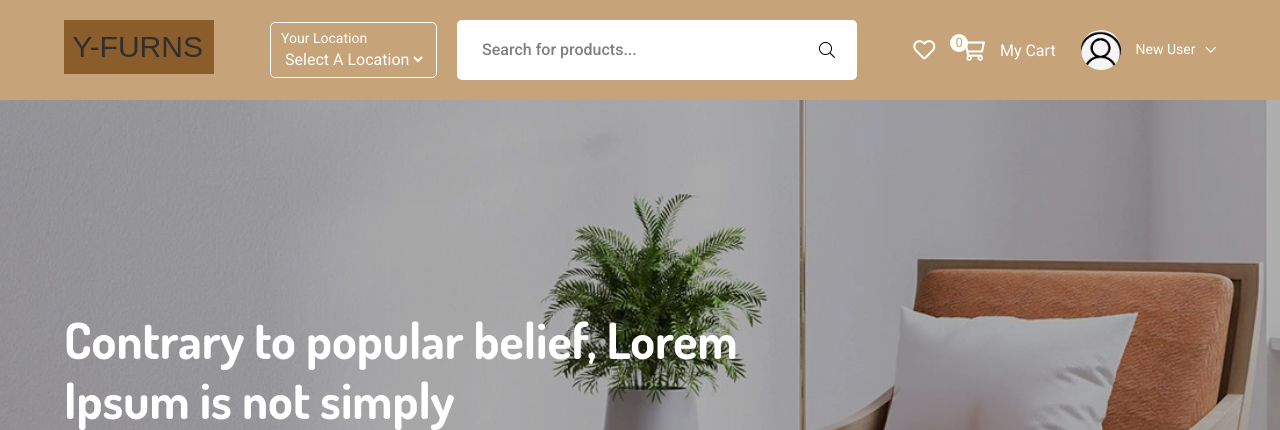
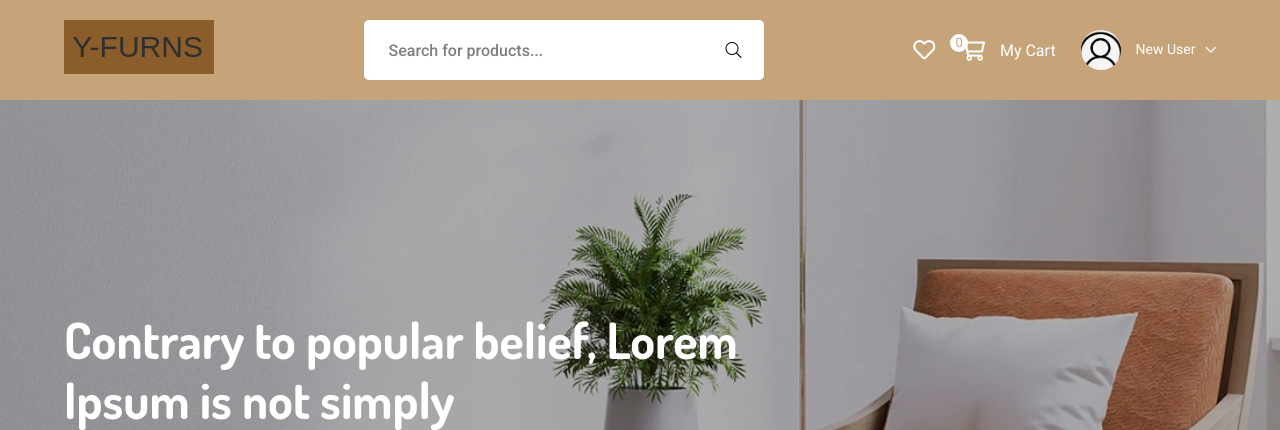
Before and after one commit to YaseerM16/Furniture-Store-ecommerce-project, a Node project: template views/userViews/home.ejs in a window 1280 px wide. Shown: the top 430 px of the page. Run offline with Node 20 templates, Linux system fonts and the light colour scheme; the template is opened without the code that fills it, so the values that code supplies are empty; some libraries are stand-ins or nearby versions; some web fonts are replaced; grey boxes are pictures that could not be loaded.

Commit message:
dummy removal

```diff
--- a/views/userViews/home.ejs
+++ b/views/userViews/home.ejs
@@ -65,18 +65,7 @@
                     <!-- Search Form -->
                     <div class="search-form">
                         <form>
-                            <!-- Location -->
-                            <div class="location">
-                                <label>Your Location</label>
-                                <select>
-                                    <option selected>Select A Location</option>
-                                    <option value="New Delhi">New Delhi</option>
-                                    <option value="Mumbai">Mumbai</option>
-                                    <option value="Kolkata">Kolkata</option>
-                                    <option value="Chennai">Chennai</option>
-                                </select>
-                            </div>
-                            <!-- Location -->
+
                             <!-- Search -->
                             <div class="input-group">
                                 <input type="text" name="#" class="form-control" placeholder="Search for products..."
```
